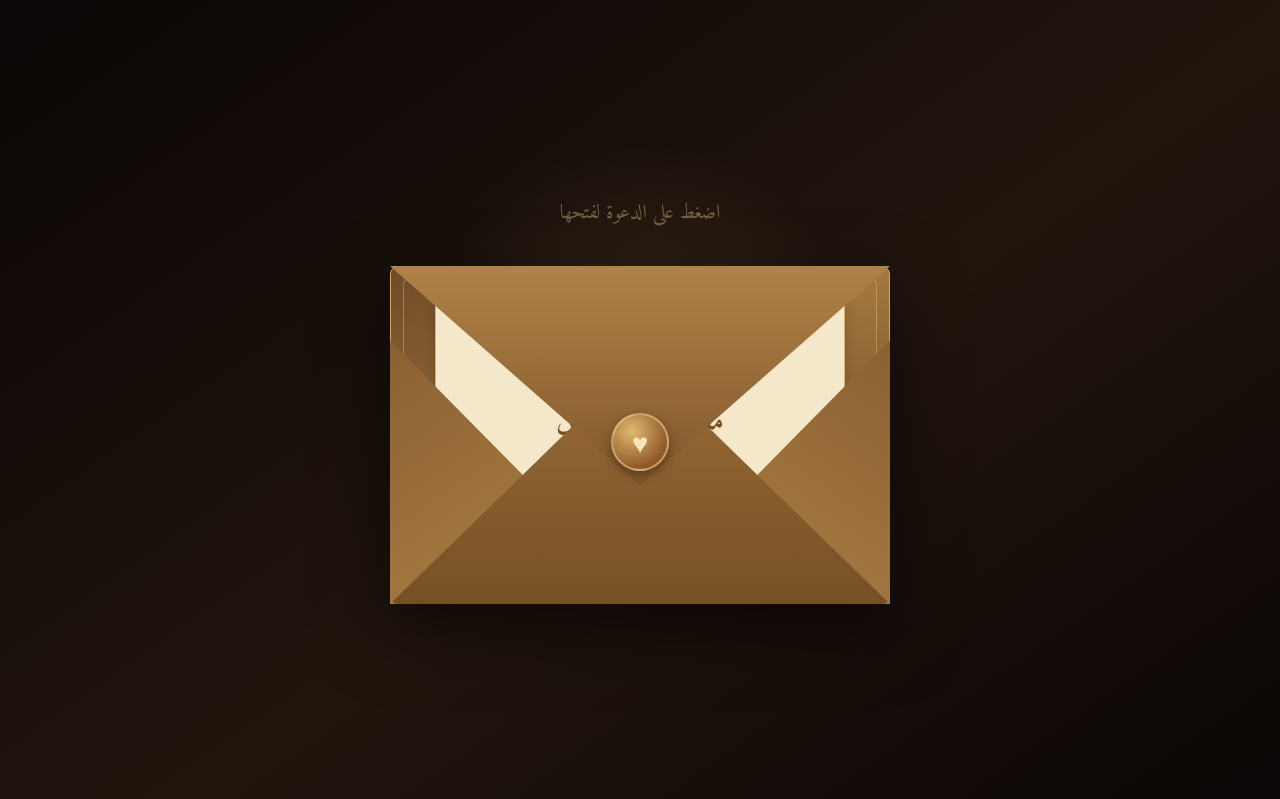
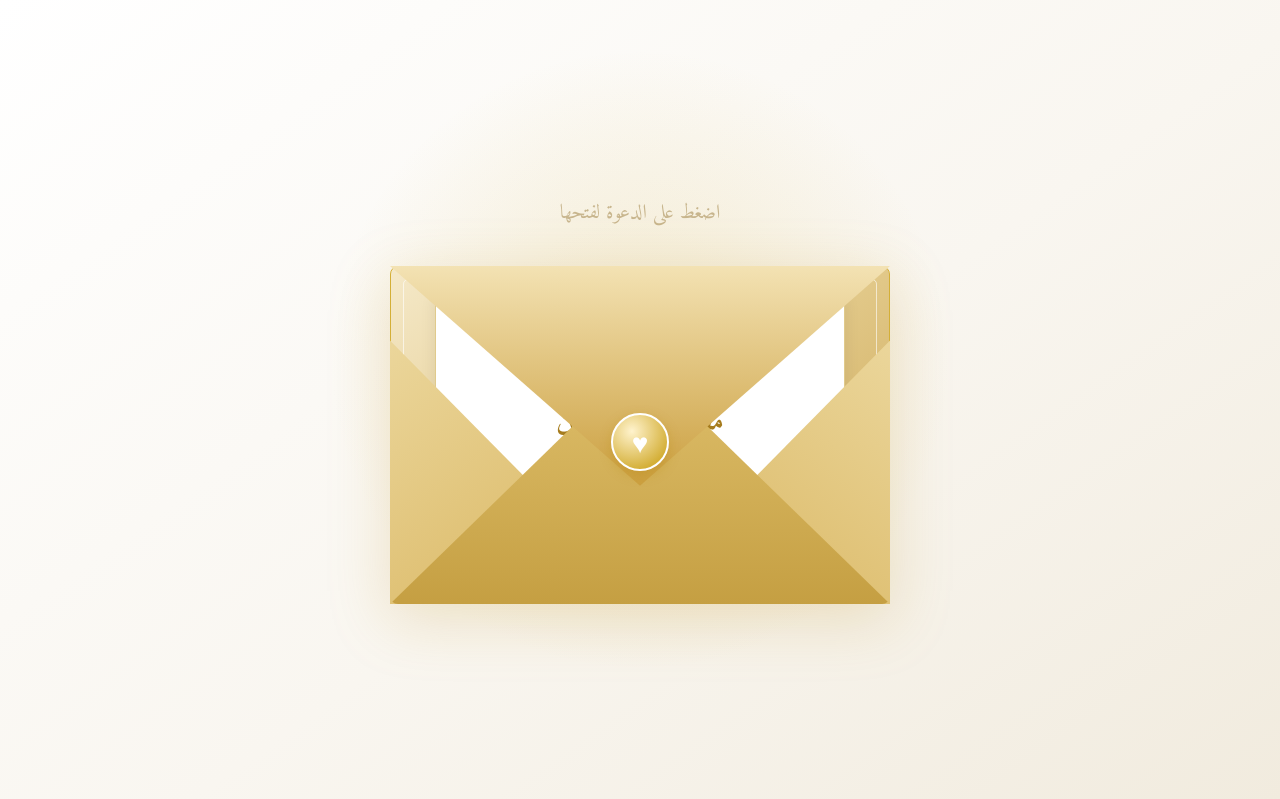
Before and after one commit to ali7assansa3id/Moustafa-amin, a plain HTML site: page index.html in a window 1280 px wide. Shown: the top 799 px of the page. Drawn offline with Linux system fonts and the light colour scheme; a web font is replaced by a local one.

Commit message:
Update styles for improved design and readability

```diff
--- a/style.css
+++ b/style.css
@@ -8,14 +8,15 @@ html, body {
   margin: 0;
   min-height: 100%;
   font-family: "Aref Ruqaa", "Amiri", serif;
-  background: #120d0b;
-  color: #f8ead0;
+  background: #fcfbfa;
+  color: #3f362b;
 }
 
 body {
   overflow-x: hidden;
 }
 
+/* الصفحة الرئيسية */
 .page {
   min-height: 100vh;
   display: flex;
@@ -25,15 +26,15 @@ body {
   position: relative;
   overflow: hidden;
   background:
-    radial-gradient(circle at 50% 25%, rgba(194,153,79,.18), transparent 32%),
-    radial-gradient(circle at 20% 80%, rgba(139,91,45,.13), transparent 30%),
-    linear-gradient(145deg, #0e0908, #21140e 48%, #0d0907);
+    radial-gradient(circle at 50% 25%, rgba(212, 175, 55, 0.15), transparent 45%),
+    radial-gradient(circle at 20% 80%, rgba(207, 181, 59, 0.12), transparent 40%),
+    linear-gradient(145deg, #ffffff, #fbf9f4 50%, #f7f3eb);
 }
 
 .page:before, .page:after {
   content: "";
   position: absolute;
-  border: 1px solid rgba(210,172,104,.28);
+  border: 1px solid rgba(197, 160, 89, 0.25);
   border-radius: 50%;
   pointer-events: none;
 }
@@ -52,21 +53,22 @@ body {
   right: -220px;
 }
 
+/* بطاقة الدعوة */
 .card {
   width: min(760px, 100%);
   min-height: 850px;
-  border: 1px solid rgba(220,181,105,.55);
+  border: 2px solid #d4af37;
   border-radius: 28px;
   padding: 38px 25px;
   position: relative;
   text-align: center;
-  background: linear-gradient(160deg, rgba(36,23,16,.95), rgba(17,12,10,.96));
-  box-shadow: 0 25px 80px rgba(0,0,0,.55), inset 0 0 55px rgba(210,168,89,.04);
+  background: #ffffff;
+  box-shadow: 0 15px 50px rgba(184, 134, 11, 0.12), inset 0 0 35px rgba(212, 175, 55, 0.05);
 }
 
 .ornament {
   font-size: 27px;
-  color: #d8b06b;
+  color: #c5a059;
   letter-spacing: 7px;
   margin: 3px 0 25px;
 }
@@ -74,7 +76,7 @@ body {
 .bismillah {
   font-family: "Amiri", serif;
   font-size: 24px;
-  color: #ead5ae;
+  color: #997a3a;
   margin-bottom: 24px;
 }
 
@@ -82,7 +84,7 @@ body {
   font-family: "Amiri", serif;
   font-size: 23px;
   line-height: 2.05;
-  color: #f3e4c8;
+  color: #4a4035;
   max-width: 650px;
   margin: auto;
 }
@@ -90,7 +92,7 @@ body {
 .intro {
   margin: 35px 0 10px;
   font-size: 22px;
-  color: #d7b77c;
+  color: #b8860b;
 }
 
 .names {
@@ -100,21 +102,21 @@ body {
 .groom {
   font-size: 53px;
   font-weight: 700;
-  color: #f1d49b;
-  text-shadow: 0 3px 15px rgba(216,176,107,.16);
+  color: #a67c1e;
+  text-shadow: 0 2px 10px rgba(197, 160, 89, 0.2);
 }
 
 .heart {
   font-family: serif;
   font-size: 31px;
-  color: #c9a05e;
+  color: #d4af37;
   margin: 4px;
 }
 
 .bride {
   font-size: 62px;
   font-weight: 700;
-  color: #f6e5bf;
+  color: #8c6819;
 }
 
 .divider {
@@ -127,12 +129,12 @@ body {
 
 .divider i {
   height: 1px;
-  background: linear-gradient(90deg, transparent, #c9a05e, transparent);
+  background: linear-gradient(90deg, transparent, #d4af37, transparent);
   width: 35%;
 }
 
 .divider span {
-  color: #d8b06b;
+  color: #c5a059;
   font-size: 20px;
 }
 
@@ -145,20 +147,21 @@ body {
 }
 
 .box {
-  border: 1px solid rgba(210,172,104,.3);
+  border: 1px solid rgba(212, 175, 55, 0.4);
   border-radius: 18px;
   padding: 17px 10px;
-  background: rgba(255,255,255,.025);
+  background: #fdfbf7;
 }
 
 .box .label {
   font-size: 18px;
-  color: #c9a05e;
+  color: #b8860b;
 }
 
 .box .value {
   font-size: 21px;
   margin-top: 5px;
+  color: #3f362b;
 }
 
 .countdown {
@@ -173,19 +176,19 @@ body {
   min-width: 72px;
   padding: 10px 5px;
   border-radius: 14px;
-  background: rgba(201,160,94,.08);
-  border: 1px solid rgba(201,160,94,.25);
+  background: #fcf8ee;
+  border: 1px solid rgba(212, 175, 55, 0.35);
 }
 
 .unit b {
   display: block;
   font: 700 27px "Amiri", serif;
-  color: #f0d39c;
+  color: #a67c1e;
 }
 
 .unit small {
   font-family: "Amiri", serif;
-  color: #cdb88f;
+  color: #7a6332;
 }
 
 .buttons {
@@ -203,22 +206,29 @@ a, button {
   cursor: pointer;
   padding: 12px 22px;
   border-radius: 30px;
+  transition: all 0.3s ease;
 }
 
 .primary {
-  background: #c7a05e;
-  color: #1b110b;
+  background: linear-gradient(135deg, #d4af37, #aa820a);
+  color: #ffffff;
+  box-shadow: 0 4px 15px rgba(212, 175, 55, 0.3);
 }
 
 .secondary {
-  background: transparent;
-  color: #ecd7ae;
-  border: 1px solid #9f7c44;
+  background: #ffffff;
+  color: #8c6819;
+  border: 1px solid #c5a059;
+}
+
+.primary:hover, .secondary:hover {
+  transform: translateY(-2px);
+  box-shadow: 0 6px 18px rgba(197, 160, 89, 0.35);
 }
 
 .footer {
   margin-top: 30px;
-  color: #9f8a6a;
+  color: #8c764d;
   font-family: "Amiri", serif;
   font-size: 15px;
 }
@@ -234,8 +244,8 @@ a, button {
   justify-content: center;
   overflow: hidden;
   background:
-    radial-gradient(circle at 50% 45%, rgba(205,166,93,.15), transparent 28%),
-    linear-gradient(145deg, #0b0706, #21140d 55%, #0b0706);
+    radial-gradient(circle at 50% 45%, rgba(212, 175, 55, 0.2), transparent 40%),
+    linear-gradient(145deg, #ffffff, #f9f6f0 55%, #f1ebde);
   transition: opacity 1s ease, visibility 1s ease;
 }
 
@@ -246,7 +256,7 @@ a, button {
 }
 
 .envelope-hint {
-  color: #d9bd88;
+  color: #997a3a;
   font: 20px "Aref Ruqaa", "Amiri", serif;
   margin-bottom: 35px;
   animation: pulse 2s infinite;
@@ -257,7 +267,7 @@ a, button {
   aspect-ratio: 1.48;
   position: relative;
   cursor: pointer;
-  filter: drop-shadow(0 25px 35px rgba(0,0,0,.55));
+  filter: drop-shadow(0 15px 30px rgba(184, 134, 11, 0.2));
   perspective: 1000px;
 }
 
@@ -267,8 +277,8 @@ a, button {
 
 .env-back {
   inset: 0;
-  background: linear-gradient(145deg, #6f4a27, #a77b40 48%, #5b391e);
-  border: 1px solid #d0a866;
+  background: linear-gradient(145deg, #f5e9c9, #e2c98a 50%, #caa44f);
+  border: 1px solid #d4af37;
   border-radius: 8px;
   overflow: hidden;
 }
@@ -277,7 +287,7 @@ a, button {
   content: "";
   position: absolute;
   inset: 12px;
-  border: 1px solid rgba(238,211,160,.35);
+  border: 1px solid rgba(255, 255, 255, 0.6);
   border-radius: 5px;
 }
 
@@ -287,9 +297,9 @@ a, button {
   left: 9%;
   top: 8%;
   z-index: 2;
-  background: #f5e7ca;
-  border: 1px solid #d3b47a;
-  box-shadow: 0 4px 15px rgba(0,0,0,.2);
+  background: #ffffff;
+  border: 1px solid #e0ca8c;
+  box-shadow: 0 4px 15px rgba(0, 0, 0, 0.08);
   transition: transform 1.25s cubic-bezier(.2,.8,.2,1), opacity .7s;
   display: flex;
   align-items: center;
@@ -298,7 +308,7 @@ a, button {
 }
 
 .paper-text {
-  color: #573719;
+  color: #5c4a23;
   font: 23px "Aref Ruqaa", "Amiri", serif;
   line-height: 1.8;
 }
@@ -306,7 +316,7 @@ a, button {
 .paper-text strong {
   display: block;
   font-size: 28px;
-  color: #76501f;
+  color: #a67c1e;
 }
 
 .paper-text span {
@@ -320,7 +330,7 @@ a, button {
   width: 52%;
   height: 78%;
   z-index: 4;
-  background: linear-gradient(145deg, #8a6032, #b08448);
+  background: linear-gradient(145deg, #ebd69b, #d8b45d);
   clip-path: polygon(0 0, 100% 100%, 0 100%);
 }
 
@@ -330,7 +340,7 @@ a, button {
   width: 52%;
   height: 78%;
   z-index: 4;
-  background: linear-gradient(215deg, #8a6032, #b08448);
+  background: linear-gradient(215deg, #ebd69b, #d8b45d);
   clip-path: polygon(100% 0, 100% 100%, 0 100%);
 }
 
@@ -340,7 +350,7 @@ a, button {
   width: 100%;
   height: 72%;
   z-index: 5;
-  background: linear-gradient(180deg, #9b6c38, #765025);
+  background: linear-gradient(180deg, #dfc06d, #c59f42);
   clip-path: polygon(0 100%, 50% 0, 100% 100%);
   border-bottom-left-radius: 8px;
   border-bottom-right-radius: 8px;
@@ -352,7 +362,7 @@ a, button {
   width: 100%;
   height: 65%;
   z-index: 7;
-  background: linear-gradient(180deg, #b08246, #81572c);
+  background: linear-gradient(180deg, #f3e2b3, #cb9f3f);
   clip-path: polygon(0 0, 100% 0, 50% 100%);
   transform-origin: top center;
   transition: transform 1s cubic-bezier(.2,.8,.2,1), z-index 0s .45s;
@@ -369,11 +379,11 @@ a, button {
   display: flex;
   align-items: center;
   justify-content: center;
-  background: radial-gradient(circle at 35% 30%, #e1b970, #8e5928 72%);
-  color: #f8e6bb;
+  background: radial-gradient(circle at 35% 30%, #fff3cd, #d4af37 75%);
+  color: #ffffff;
   font: 28px Georgia;
-  border: 2px solid rgba(245,211,145,.55);
-  box-shadow: 0 4px 12px rgba(0,0,0,.35);
+  border: 2px solid #ffffff;
+  box-shadow: 0 4px 12px rgba(184, 134, 11, 0.35);
   transition: opacity .35s, transform .35s;
 }
 
@@ -397,7 +407,7 @@ a, button {
 }
 
 @keyframes pulse {
-  50% { opacity: .45; }
+  50% { opacity: 0.5; }
 }
 
 @media(max-width:520px) {
```
